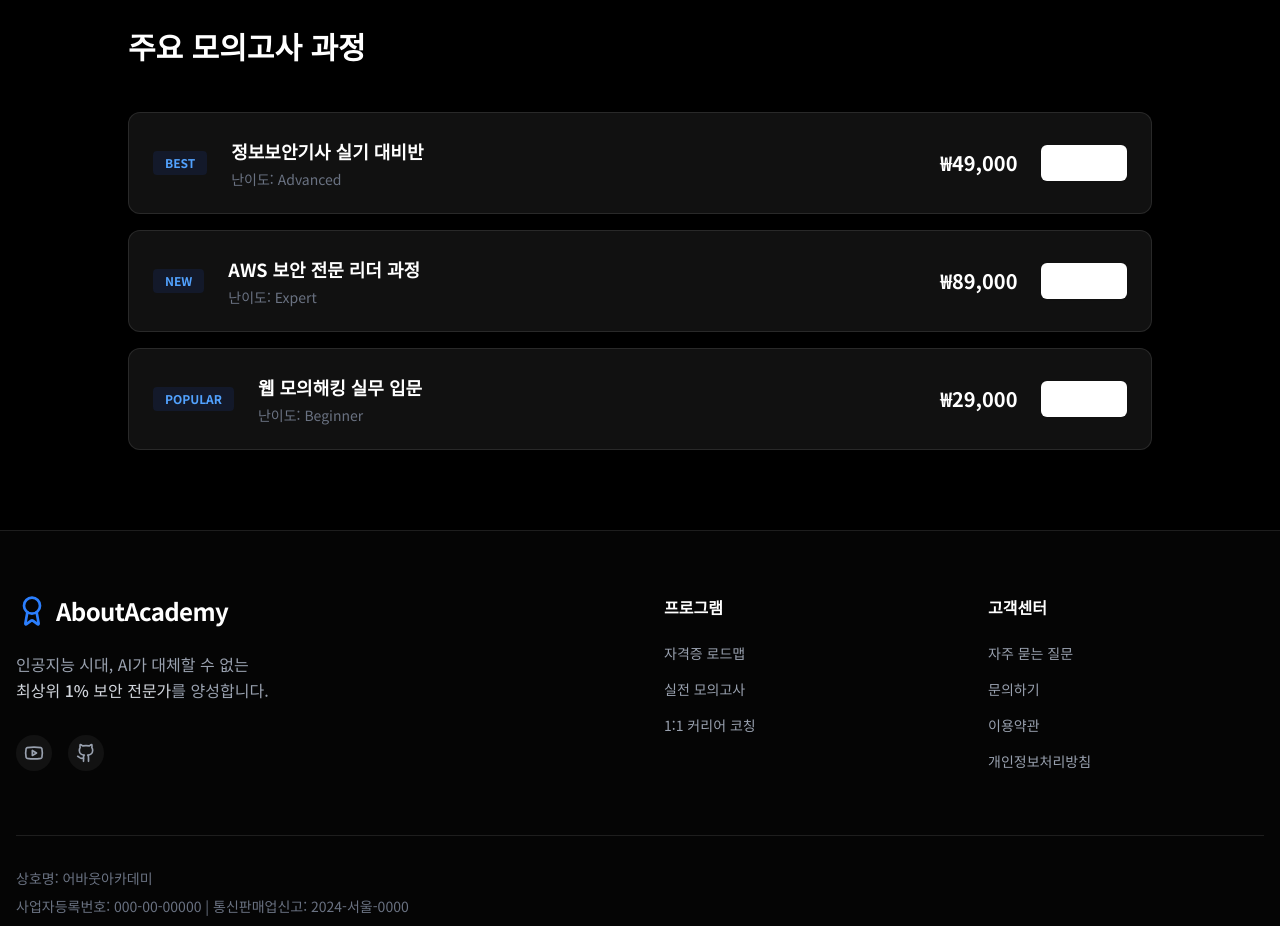
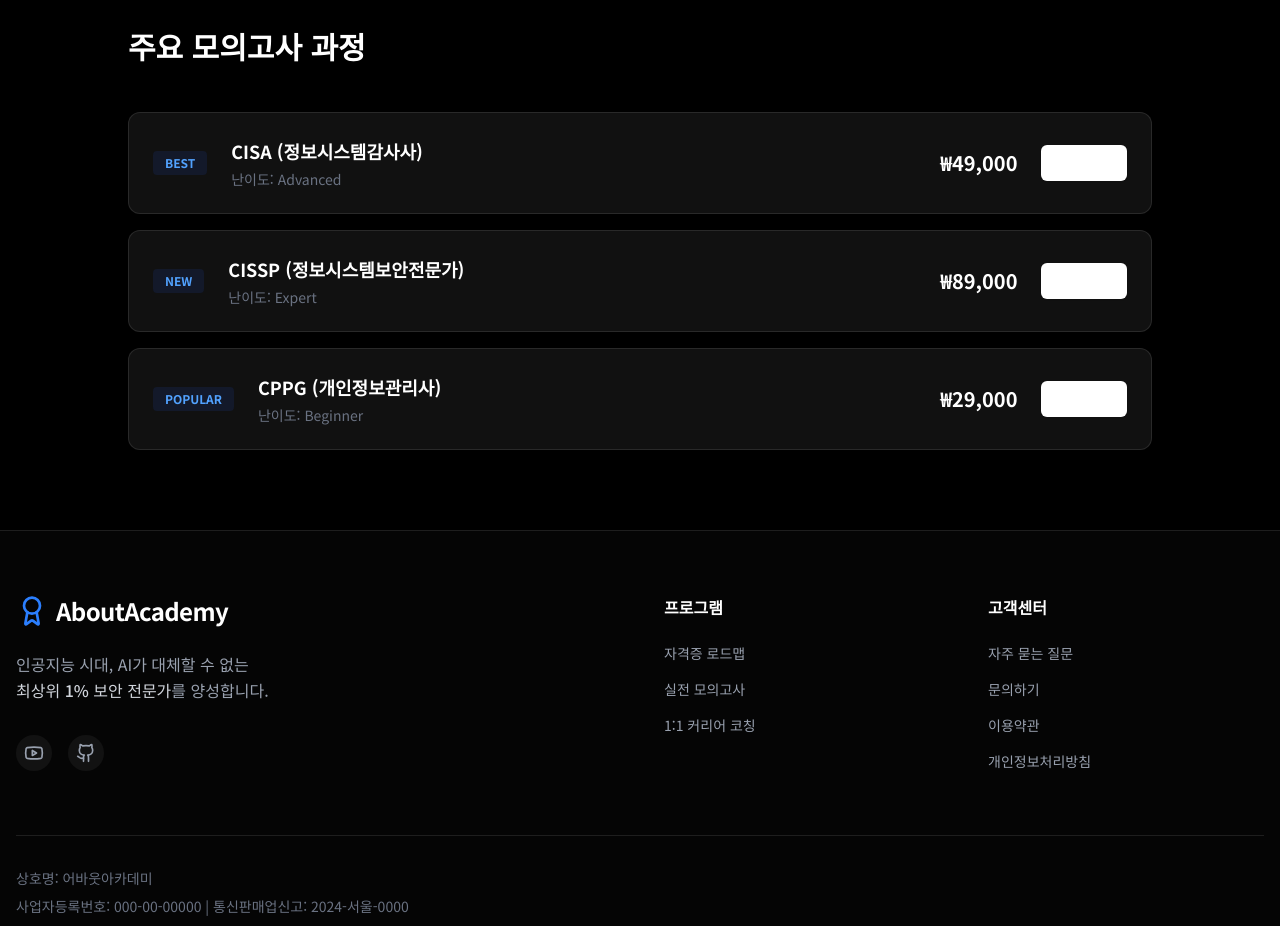
Before and after one commit to days0854/about-C, a Next.js app: page /exams in a window 1280 px wide. Shown: the part 1000-1926 px from the top of the page. Built offline with nearby package versions, Linux system fonts and the light colour scheme; no server answers.

Commit message:
fix(content): update coaching text, exam titles, and fix ui visibility bugs

```diff
--- a/src/app/coaching/page.tsx
+++ b/src/app/coaching/page.tsx
@@ -17,7 +17,7 @@ export default function CoachingPage() {
 
                     <div className="grid md:grid-cols-3 gap-8 max-w-5xl mx-auto mb-16">
                         {[
-                            { icon: <User />, title: "전담 멘토 배정", desc: "희망 직무에 맞는 네이버/카카오/라인 출신 멘토" },
+                            { icon: <User />, title: "전담 멘토 배정", desc: "보안전문가와의 1:1 상담" },
                             { icon: <Video />, title: "심층 화상 코칭", desc: "월 4회, 회당 60분 심도 있는 커리어 상담" },
                             { icon: <MessageSquare />, title: "무제한 Q&A", desc: "슬랙을 통한 실시간 질의응답 지원" }
                         ].map((item, i) => (
--- a/src/app/contact/contact-form.tsx
+++ b/src/app/contact/contact-form.tsx
@@ -40,17 +40,17 @@ export default function ContactForm() {
                 <form onSubmit={handleSubmit} className="space-y-6">
                     <div className="space-y-2">
                         <Label htmlFor="name" className="text-gray-300">성명</Label>
-                        <Input id="name" required placeholder="홍길동" className="bg-white/5 border-white/10 text-white" />
+                        <Input id="name" required placeholder="홍길동" className="bg-white/10 border-white/20 text-white placeholder:text-gray-400" />
                     </div>
 
                     <div className="space-y-2">
                         <Label htmlFor="contact" className="text-gray-300">연락처</Label>
-                        <Input id="contact" required placeholder="010-0000-0000" className="bg-white/5 border-white/10 text-white" />
+                        <Input id="contact" required placeholder="010-0000-0000" className="bg-white/10 border-white/20 text-white placeholder:text-gray-400" />
                     </div>
 
                     <div className="space-y-2">
                         <Label htmlFor="content" className="text-gray-300">내용</Label>
-                        <Textarea id="content" required placeholder="문의하실 내용을 입력해주세요." className="min-h-[150px] bg-white/5 border-white/10 text-white" />
+                        <Textarea id="content" required placeholder="문의하실 내용을 입력해주세요." className="min-h-[150px] bg-white/10 border-white/20 text-white placeholder:text-gray-400" />
                     </div>
 
                     <Button type="submit" className="w-full bg-blue-600 hover:bg-blue-700 text-lg py-6" disabled={loading}>
--- a/src/app/exams/page.tsx
+++ b/src/app/exams/page.tsx
@@ -77,9 +77,9 @@ export default function ExamsPage() {
                         <h2 className="text-3xl font-bold text-white mb-12">주요 모의고사 과정</h2>
                         <div className="space-y-4">
                             {[
-                                { title: "정보보안기사 실기 대비반", level: "Advanced", price: "₩49,000", badge: "Best" },
-                                { title: "AWS 보안 전문 리더 과정", level: "Expert", price: "₩89,000", badge: "New" },
-                                { title: "웹 모의해킹 실무 입문", level: "Beginner", price: "₩29,000", badge: "Popular" },
+                                { title: "CISA (정보시스템감사사)", level: "Advanced", price: "₩49,000", badge: "Best" },
+                                { title: "CISSP (정보시스템보안전문가)", level: "Expert", price: "₩89,000", badge: "New" },
+                                { title: "CPPG (개인정보관리사)", level: "Beginner", price: "₩29,000", badge: "Popular" },
                             ].map((course, idx) => (
                                 <div key={idx} className="flex items-center justify-between bg-[#111] p-6 rounded-xl border border-white/10 hover:bg-[#1a1a1a] transition-colors group">
                                     <div className="flex items-center gap-6">
--- a/src/components/landing/hero-section.tsx
+++ b/src/components/landing/hero-section.tsx
@@ -37,7 +37,7 @@ export function HeroSection() {
 
           <div className="flex flex-col sm:flex-row gap-4 justify-center pt-4">
             <Button asChild size="lg" className="text-lg px-8 h-14 bg-white text-black hover:bg-gray-200">
-              <Link href="/level-test">무료 레벨테스트 시작하기</Link>
+              <Link href="/level-test" className="text-black">무료 레벨테스트 시작하기</Link>
             </Button>
             <Button asChild size="lg" variant="outline" className="text-lg px-8 h-14 border-gray-700 hover:bg-gray-800">
               <Link href="/templates">커리큘럼 확인하기</Link>
```
